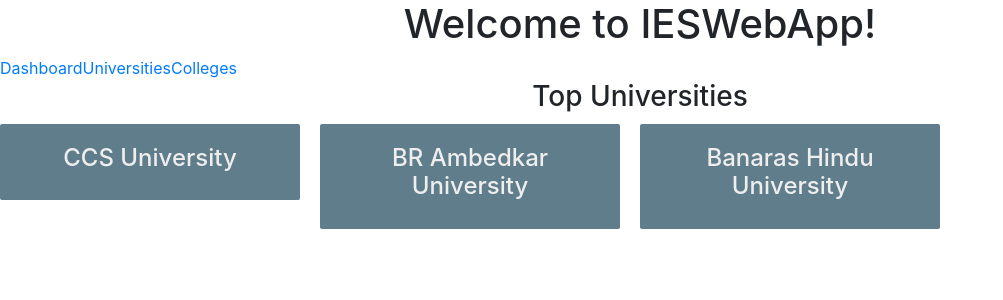
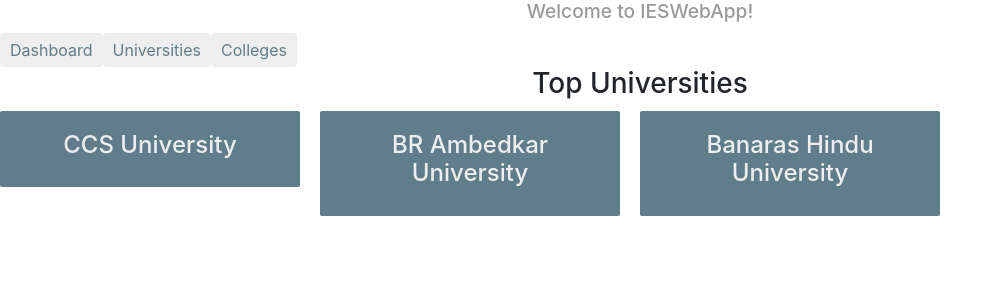
Before and after one commit to AmitBansal73/IESWebApp, an Angular app: page /dashboard in a window 1280 px wide. Shown: the top 300 px of the page, without its empty margins (0-1003 px from the left). Built offline with nearby package versions, Linux system fonts and the light colour scheme.

Commit message:
Update app.component.css

```diff
--- a/src/app/app.component.css
+++ b/src/app/app.component.css
@@ -0,0 +1,29 @@
+/* AppComponent's private CSS styles */
+h1 {
+    font-size: 1.2em;
+    color: #999;
+    margin-bottom: 0;
+  }
+  h2 {
+    font-size: 2em;
+    margin-top: 0;
+    padding-top: 0;
+  }
+  nav a {
+    padding: 5px 10px;
+    text-decoration: none;
+    margin-top: 10px;
+    display: inline-block;
+    background-color: #eee;
+    border-radius: 4px;
+  }
+  nav a:visited, a:link {
+    color: #607d8b;
+  }
+  nav a:hover {
+    color: #039be5;
+    background-color: #cfd8dc;
+  }
+  nav a.active {
+    color: #039be5;
+  }
```
